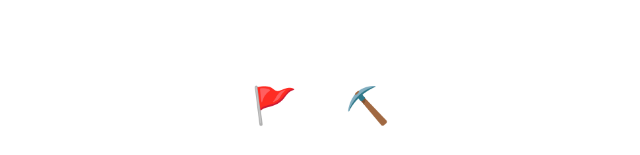
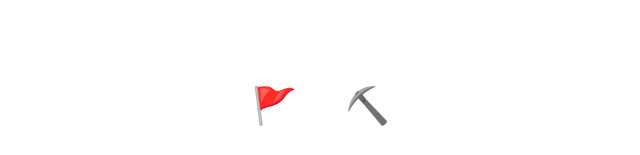
Before and after one commit to Natouche68/minesweeper, a SvelteKit app: page / in a window 1280 px wide. Shown: the part 650-805 px from the top of the page, without its empty margins (319-959 px from the left). Built offline with nearby package versions, Linux system fonts and the light colour scheme; a web font is replaced by a local one; what @catppuccin/tailwindcss would draw is missing.

Commit message:
Added animations for the tool buttons

```diff
--- a/src/routes/+page.svelte
+++ b/src/routes/+page.svelte
@@ -6,6 +6,7 @@
 		Array(20).fill({ content: 0, state: "hidden" })
 	);
 	let gameStarted = false;
+	let isGameOver = false;
 	let currentTool: "flag" | "dig" = "flag";
 	let time = 0;
 	let bombs = 0;
@@ -90,7 +91,7 @@
 			revealCell(x, y);
 
 			setInterval(() => time++, 1000);
-		} else {
+		} else if (!isGameOver) {
 			if (currentTool === "flag") {
 				if (grid[x][y].state === "hidden") {
 					grid[x][y].state = "flagged";
@@ -114,6 +115,10 @@
 
 		grid[x][y].state = "visible";
 
+		if (grid[x][y].content === "bomb") {
+			gameOver();
+		}
+
 		if (grid[x][y].content === 0) {
 			if (x > 0 && y > 0) revealCell(x - 1, y - 1);
 			if (x > 0) revealCell(x - 1, y);
@@ -127,6 +132,8 @@
 		}
 
 		grid = grid;
+
+		checkWin();
 	}
 
 	function revealNearbyCells(x: number, y: number) {
@@ -152,6 +159,40 @@
 			grid[x + 1][y + 1].state === "hidden"
 		)
 			revealCell(x + 1, y + 1);
+	}
+
+	function checkWin() {
+		if (bombs > 0) return;
+
+		console.log("hello");
+
+		for (let i = 0; i < grid.length; i++) {
+			const col = grid[i];
+			for (let j = 0; j < col.length; j++) {
+				const cell = col[j];
+				if (cell.state === "visible") {
+					console.log("hi");
+					return;
+				}
+			}
+		}
+
+		isGameOver = true;
+		console.log("win");
+	}
+
+	function gameOver() {
+		isGameOver = true;
+
+		grid.forEach((col) => {
+			col.forEach(async (cell) => {
+				if (cell.content === "bomb" && cell.state === "hidden") {
+					cell.state = "visible";
+				} else if (cell.state === "flagged" && cell.content !== "bomb") {
+					cell.state = "visible";
+				}
+			});
+		});
 	}
 
 	function getCellColor(cell: Cell): string {
@@ -248,20 +289,38 @@
 
 	<div class="p-4 flex flex-row gap-4">
 		<button
-			class="p-4 text-4xl {currentTool === 'flag'
-				? 'bg-crust'
-				: 'bg-mantle'} rounded-2xl"
+			class="p-4
+				text-4xl
+				{currentTool === 'flag' ? 'bg-crust' : 'bg-mantle'}
+				rounded-2xl
+				transition
+				duration-500"
 			on:click={() => (currentTool = "flag")}
 		>
-			🚩
+			<span
+				class="{currentTool === 'flag' ? '' : 'grayscale'}
+					transition
+					duration-500"
+			>
+				🚩
+			</span>
 		</button>
 		<button
-			class="p-4 text-4xl {currentTool === 'dig'
-				? 'bg-crust'
-				: 'bg-mantle'} rounded-2xl"
+			class="p-4
+				text-4xl
+				{currentTool === 'dig' ? 'bg-crust' : 'bg-mantle'}
+				rounded-2xl
+				transition
+				duration-500"
 			on:click={() => (currentTool = "dig")}
 		>
-			⛏️
+			<span
+				class="{currentTool === 'dig' ? '' : 'grayscale'}
+					transition
+					duration-500"
+			>
+				⛏️
+			</span>
 		</button>
 	</div>
 </div>
```
